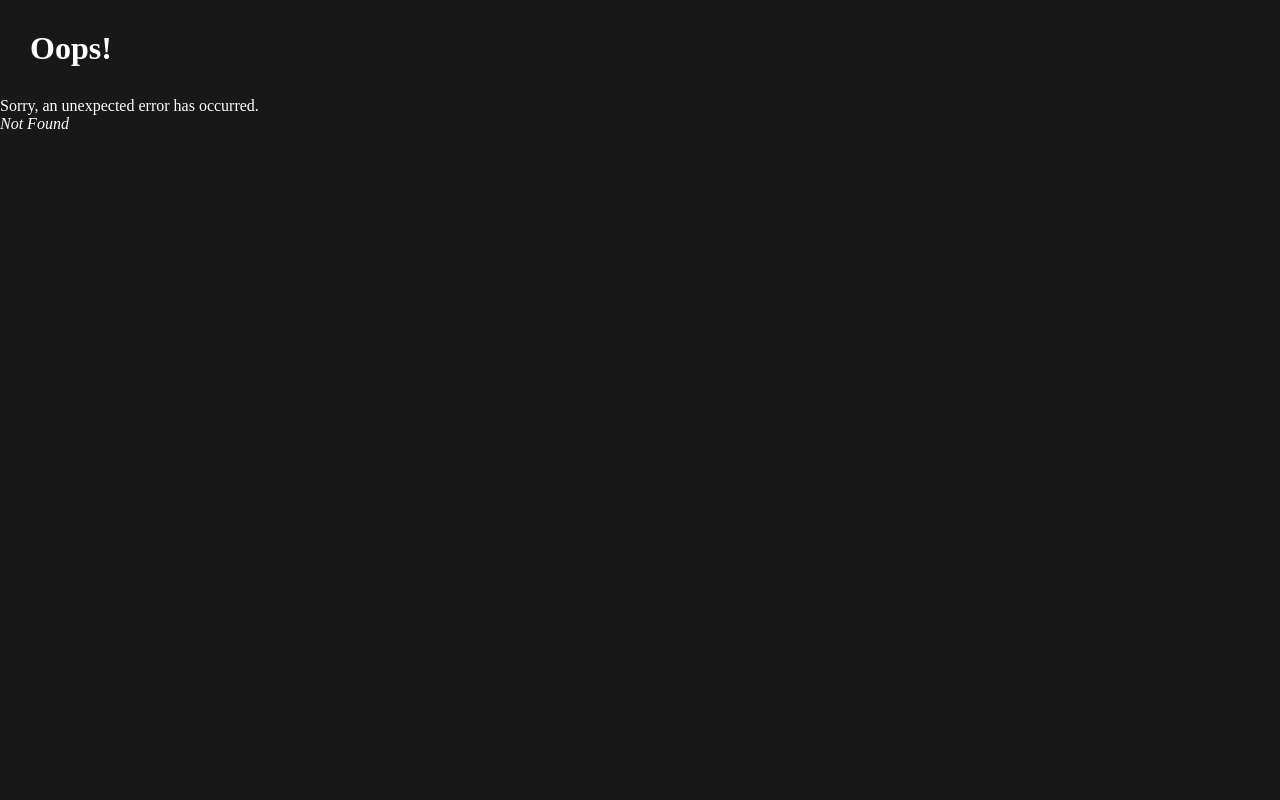
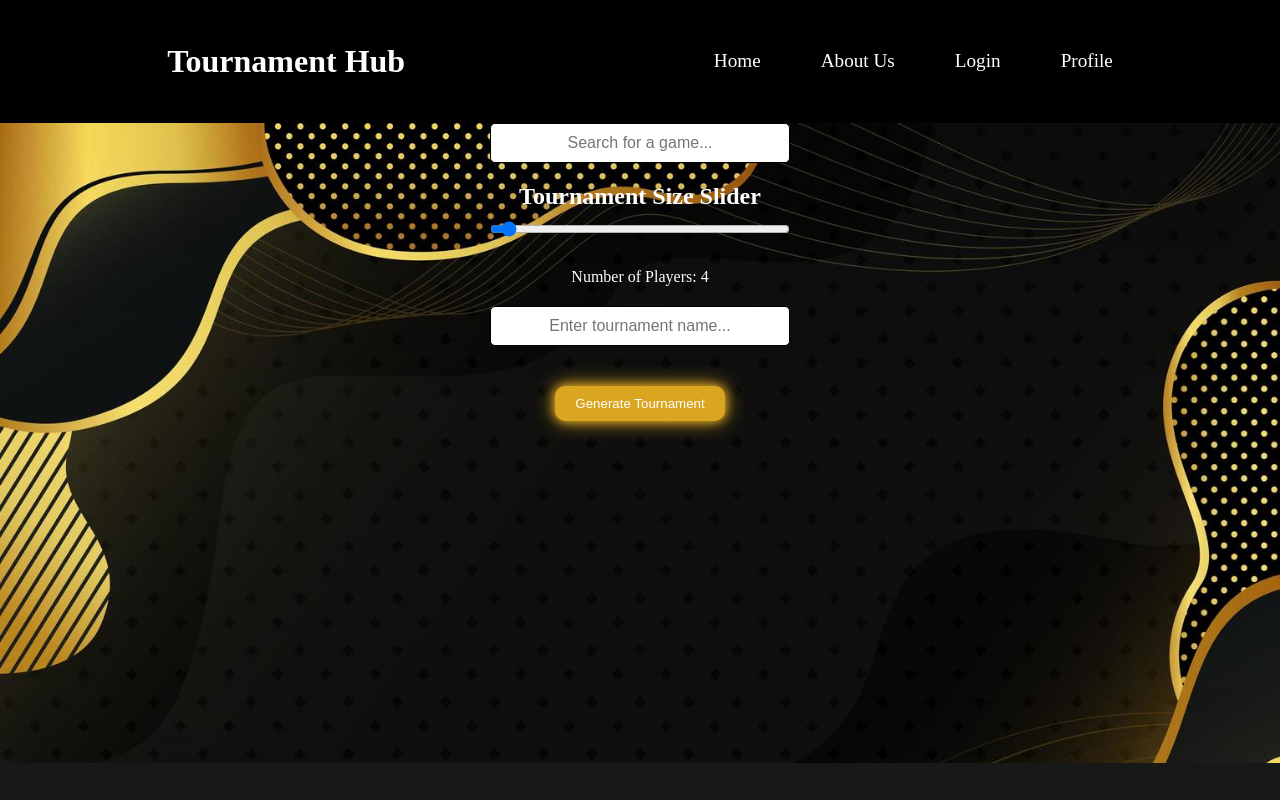
Before and after one commit to MikeWentForth/Gaming-Tournament-Hub, a React (Vite) app in the folder client/: page /host in a window 1280 px wide. Before the commit this address had no page. Built offline with nearby package versions, Linux system fonts and the light colour scheme.

Commit message:
added host page styling and functionality

```diff
--- a/client/src/components/HomeBody/index.jsx
+++ b/client/src/components/HomeBody/index.jsx
@@ -1,3 +1,4 @@
+import { Link } from 'react-router-dom';
 import './index.css'
 
 function HomeBody () {
@@ -6,8 +7,13 @@ function HomeBody () {
         <div className='body-modal'>
             <h1>TOURNAMENT HUB</h1>
             <div className='home-buttons'>
-                <button id='Host-BTN'>Host</button>
-                <button id='Join-BTN'>Join</button>
+                <Link to="/host">
+                    <button id='Host-BTN'>Host</button>
+                </Link>
+                <Link to="/join">
+                    <button id='Join-BTN'>Join</button>
+                </Link>
+
             </div>
         </div>
 
--- /dev/null
+++ b/client/src/components/HostBody.jsx/index.css
@@ -0,0 +1,81 @@
+.host-background {
+    padding: 25% 0% 25% 0%;
+    text-align: center;
+    background-image: url('../../assets/HomeBodyBackground.jpg');
+    background-size: cover;
+    height: 100%;
+}
+
+.searchBar {
+    margin-top: -40vh;
+}
+
+input {
+    position: relative;
+    padding: 10px;
+    margin-bottom: 20px;
+    width: 300px;
+    border-radius: 5px;
+    border: 1px solid #000;
+    font-size: 16px;
+    color: #000;
+    text-align: center;
+}
+
+.suggestions {
+    position: absolute;
+    top: calc(100% + 5px);
+    left: 50%;
+    transform: translateX(-50%);
+    list-style-type: none;
+    padding: 0;
+    margin: 0;
+    border: 1px solid #000;
+    border-radius: 5px;
+    box-shadow: 0 2px 4px rgba(0, 0, 0, 0.1);
+    background-color: #000;
+    position: absolute;
+    width: 300px;
+    top: calc(100% + -400px);
+    text-align: center;
+}
+
+.suggestions li {
+    padding: 10px;
+    cursor: pointer;
+    color: #fff;
+}
+
+.suggestions li:hover {
+    background-color: #333;
+}
+
+/* .tournament-size-slider {
+
+} */
+
+.tournament-size-slider.suggestions-visible {
+    margin-top: 150px;
+}
+
+.tournament-name {
+    margin-top: 20px;
+}
+
+.generate-tournament-btn button{
+    padding: 10px 20px;
+    margin-top: 20px;
+    border-radius: 10px;
+    background-color: goldenrod;
+    color: white;
+    border: none;
+    box-shadow: 0 0 10px goldenrod, 0 0 20px goldenrod;
+    animation: glowGoldenrod 1s infinite alternate;
+    transition: background-color 0.3s ease;
+}
+
+.generate-tournament-btn button:hover {
+    cursor: pointer;
+    background-color: rgb(141, 107, 22);
+    transform: scale(1.1);
+}
--- /dev/null
+++ b/client/src/components/HostBody.jsx/index.jsx
@@ -0,0 +1,100 @@
+import { Link } from 'react-router-dom';
+import React, { useState, useEffect, useRef } from 'react';
+import './index.css'
+
+function HostBody() {
+    const [tournamentName, setTournamentName] = useState('');
+
+    const handleTournamentNameChange = (e) => {
+        setTournamentName(e.target.value);
+    };
+
+    const [suggestionsVisible, setSuggestionsVisible] = useState(false) // suggestions visible or not
+    const [sliderValue, setSliderValue] = useState(4); // Initial value of the slider
+
+    const handleSliderChange = (e) => {
+        const value = parseInt(e.target.value);
+        setSliderValue(value);
+    };
+
+    const [searchValue, setSearchValue] = useState('');
+    const [suggestions, setSuggestions] = useState([]);
+    const games = ['Valorant', 'Rocket League', 'League of Legends', 'Mortal Combat'];
+
+    const handleSearchChange = (e) => {
+        const value = e.target.value;
+        setSearchValue(value);
+
+        const filteredGames = games.filter((game) =>
+            game.toLowerCase().includes(value.toLowerCase())
+        );
+
+        setSuggestions(value ? filteredGames : []);
+        setSuggestionsVisible(value ? true : false);
+    };
+
+    const handleSuggestionClick = (game) => {
+        setSearchValue(game);
+        setSuggestions([]);
+        setSuggestionsVisible(false);
+    };
+
+    useEffect(() => {
+        const handleOutsideClick = (e) => {
+            if (inputRef.current && !inputRef.current.contains(e.target)) {
+                setSuggestions([]);
+            }
+        };
+
+        document.addEventListener('click', handleOutsideClick);
+
+        return () => {
+            document.removeEventListener('click', handleOutsideClick);
+        };
+    }, []);
+    return (
+        <div className='host-background'>
+            <div className='searchBar'>
+                <input
+                    type='text'
+                    placeholder='Search for a game...'
+                    value={searchValue}
+                    onChange={handleSearchChange}
+                />
+                {suggestions.length > 0 && (
+                    <ul className='suggestions'>
+                        {suggestions.map((game, index) => (
+                            <li key={index} onClick={() => handleSuggestionClick(game)}>
+                                {game}
+                            </li>
+                        ))}
+                    </ul>
+                )}
+            </div>
+            <div className={`tournament-size-slider ${suggestionsVisible ? 'suggestions-visible' : ''}`}>
+                <h2>Tournament Size Slider</h2>
+                <input
+                    type="range"
+                    min="4"
+                    max="16"
+                    value={sliderValue}
+                    onChange={handleSliderChange}
+                />
+                <p>Number of Players: {sliderValue}</p>
+            </div>
+            <div className='tournament-name'>
+                <input
+                    type="text"
+                    placeholder='Enter tournament name...'
+                    value={tournamentName}
+                    onChange={handleTournamentNameChange}
+                />
+            </div>
+            <div className='generate-tournament-btn'>
+                <button>Generate Tournament</button>
+            </div>
+        </div>
+    )
+}
+
+export default HostBody;
--- /dev/null
+++ b/client/src/pages/HostPage.jsx
@@ -0,0 +1,12 @@
+import HostBody from "../components/HostBody.jsx";
+
+const HostPage = () => {
+
+  return (
+    <>
+      <HostBody />
+    </>
+  );
+};
+
+export default HostPage;
--- /dev/null
+++ b/client/src/pages/JoinPage.jsx
@@ -0,0 +1,12 @@
+
+
+const JoinPage = () => {
+
+    return (
+      <>
+        <p>This is the Join Page</p>
+      </>
+    );
+  };
+
+  export default JoinPage;
```
Also changed, not shown: client/src/main.jsx (+11 -1 lines).
